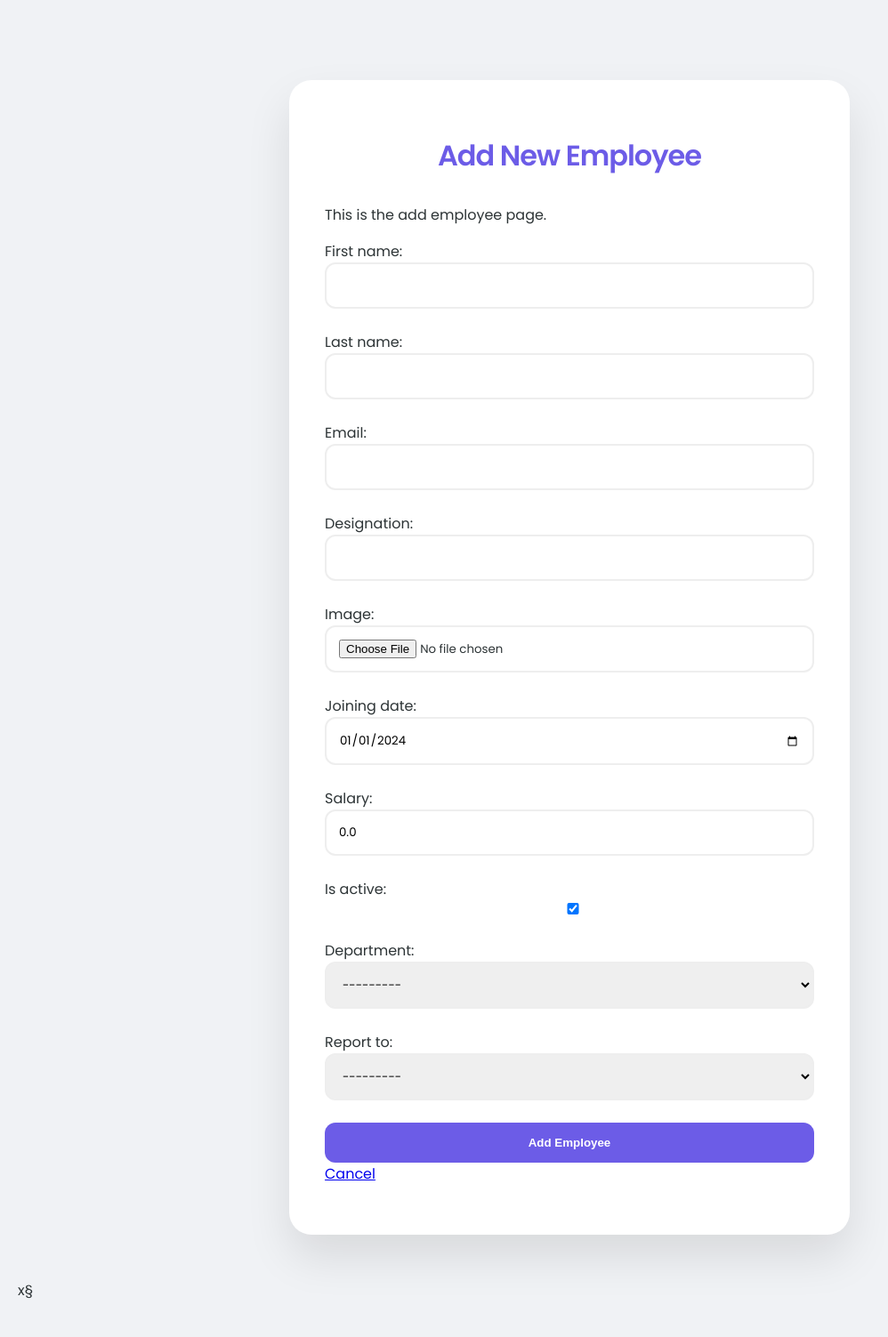
After one commit to tskloga-oss/employee_main, a Django app: page /employee/add/ in a window 1280 px wide. The commit adds this page. Shown: the whole page at 89% size, without its empty margins (0-998 px from the left). Run offline with Django 5.2, Linux system fonts and the light colour scheme; data that the repository does not hold is empty.

Commit message:
after employee_with_forms

```diff
--- a/employee/admin.py
+++ b/employee/admin.py
@@ -4,12 +4,13 @@ from .models import Department, Employee
 # Customizing the admin interface for Employee model
 class EmployeeAdmin(admin.ModelAdmin):
     list_display= ['id','full_name','email','designation','joining_date','is_active','department','report_to']
-    list_filter =['report_to']
+    list_filter =['created_at','updated_at','department']
     search_fields = ["first_name","last_name","email"]
     list_editable = ['designation','is_active']
     list_display_links = ['full_name','email']
     # ordering = ["-id"] descending order of id
     ordering = ["id"]  # ascending order of id
+    readonly_fields = ['created_at','updated_at']
 
 
 # Register your models here.
--- /dev/null
+++ b/employee/forms.py
@@ -0,0 +1,13 @@
+from django import forms
+from .models import Employee
+
+class EmployeeForm(forms.ModelForm):
+    class Meta:
+        model = Employee
+        # fields = ['first_name', 'last_name', 'email', 'designation', 'image', 'joining_date', 'salary', 'is_active', 'department',
+                #   'report_to','created_at','updated_at']
+        fields = '__all__'  # This will include all fields from the Employee model in the form
+        # You can also specify widgets for better form rendering if needed
+        widgets = {
+            'joining_date': forms.DateInput(attrs={'type': 'date'})
+        }
--- a/employee/models.py
+++ b/employee/models.py
@@ -6,6 +6,8 @@ class Department(models.Model):
     location = models.CharField(max_length=50)
     country = models.CharField(max_length=100)
     zone = models.CharField(max_length=50)
+    created_at = models.DateTimeField(auto_now=True)
+    updated_at = models.DateTimeField(auto_now=True)
 
     def __str__(self):
         return f"{self.name} - {self.location}"
@@ -16,11 +18,14 @@ class Employee(models.Model):
     last_name = models.CharField(max_length=50)
     email = models.EmailField(unique=True)
     designation = models.CharField(max_length=100)
+    image = models.ImageField(upload_to='employee_images', default='default.png')
     joining_date = models.DateField(default='2024-01-01')
     salary = models.DecimalField(max_digits=10, decimal_places=2, default=0.00)
     is_active = models.BooleanField(default=True)
     department= models.ForeignKey(Department,on_delete=models.SET_NULL,blank=True,null=True)
     report_to = models.ForeignKey('self',on_delete=models.SET_NULL,blank=True,null=True)
+    created_at = models.DateTimeField(auto_now=True)
+    updated_at = models.DateTimeField(auto_now=True)
 
 
     def __str__(self):
--- /dev/null
+++ b/employee/urls.py
@@ -0,0 +1,10 @@
+from django.urls import path
+
+from .views import employee_detail, add_employee,edit_employee
+
+urlpatterns =[
+    path('<int:id>/', employee_detail,name='employee_detail'),
+    path('add/', add_employee,name='add_employee'),
+    path('<int:id>/edit/',edit_employee,name='edit_employee')
+
+]
--- a/employee/views.py
+++ b/employee/views.py
@@ -1,3 +1,74 @@
-from django.shortcuts import render
+from django.http import HttpResponse
+from django.shortcuts import render, get_object_or_404
+
+from .models import Employee
+from .forms import EmployeeForm
+
+
 
 # Create your views here.
+# def home(request):
+#     return render(request, 'home.html')
+
+def employee_detail(request, id):
+    # Logic to fetch employee details based on the provided id
+    # For example, you might query the database for the employee with the given id
+    # employee = Employee.objects.get(id=id)
+    # name = employee.full_name()
+
+    # # For now, we'll just return a placeholder response
+    # # return render(request, 'employee_detail.html', {'employee_id': id})
+    # return HttpResponse(f"Hi {name}, <br> Please find your employee details below <br> Employee  ID: {id} <br> Department: {employee.department } <br> Position: {employee.designation}")
+
+    print(request,id)
+    employee = get_object_or_404(Employee, id=id)
+
+    print(employee.full_name())
+    context = {
+        'emp': employee
+
+    }
+
+    return render(request,'employee/employee_detail.html', context=context)
+
+
+def add_employee(request):
+
+    if request.method == 'POST':
+         print(request.POST)
+         form = EmployeeForm(request.POST, request.FILES)
+         if form.is_valid():
+            form.save()
+            return HttpResponse("Employee added successfully!")
+         else:
+             print(form.errors)
+             return HttpResponse("Form is not valid. Please check the input data.")
+
+    form = EmployeeForm()
+    context =  {
+        'form': form,
+        'message': 'This is the add employee page.'
+    }
+
+    return render(request, 'employee/add_employee.html', context=context)
+
+def edit_employee(request, id):
+    employee = get_object_or_404(Employee, id=id)
+
+    if request.method == 'POST':
+        form = EmployeeForm(request.POST, request.FILES, instance=employee)
+        if form.is_valid():
+            form.save()
+            return HttpResponse("Employee updated successfully!")
+        else:
+            print(form.errors)
+            return HttpResponse("Form is not valid. Please check the input data.")
+
+    form = EmployeeForm(instance=employee)
+    context = {
+        'form': form,
+        'message': 'This is the edit employee page.',
+        'e': employee
+    }
+
+    return render(request, 'employee/edit_employee.html', context=context)
--- a/employee_main/static/css/styles.css
+++ b/employee_main/static/css/styles.css
@@ -1,52 +1,164 @@
+@import url('https://fonts.googleapis.com/css2?family=Poppins:wght@300;400;600&display=swap');
+
+:root {
+    --primary: #6c5ce7;
+    --secondary: #a29bfe;
+    --bg: #f0f2f5;
+    --card-bg: #ffffff;
+    --text: #2d3436;
+    --accent: #00cec9;
+    --danger: #ff7675;
+}
+
 body {
-            font-family: "Inter", sans-serif;
-            background: #f5f5f5;
+    background-color: var(--bg);
+    font-family: 'Poppins', sans-serif;
     margin: 0;
-            padding: 40px;
-            text-align: center;
+    padding: 40px 20px;
+    color: var(--text);
+    animation: fadeIn 0.8s ease-in-out;
+}
+
+/* Smooth Fade-in Animation */
+@keyframes fadeIn {
+    from { opacity: 0; transform: translateY(10px); }
+    to { opacity: 1; transform: translateY(0); }
 }
 
 h1 {
-            margin-bottom: 20px;
-            color: #333;
+    text-align: center;
+    font-weight: 600;
+    letter-spacing: -1px;
+    color: var(--primary);
+    margin-bottom: 30px;
 }
 
-        table {
-            margin: auto;
-            border-collapse: collapse;
-            width: 90%;
-            max-width: 1000px;
-            border-radius: 8px;
+/* --- The Modern Table --- */
+table, .vertical-table {
+    width: 100%;
+    max-width: 1100px;
+    margin: 0 auto;
+    border-collapse: separate;
+    border-spacing: 0;
+    background: var(--card-bg);
+    border-radius: 20px;
     overflow: hidden;
-            box-shadow: 0 2px 10px rgba(0,0,0,0.1);
+    box-shadow: 0 20px 40px rgba(0,0,0,0.05);
+    transition: transform 0.3s ease;
 }
 
-        thead {
-            background: purple; /* header background */
-            color: white;
+table:hover {
+    transform: translateY(-5px); /* Gentle float effect on hover */
 }
 
-        th, td {
-            padding: 12px 15px;
-            border-bottom: 1px solid #ddd;
-            text-align: left;
-        }
-
-        tbody tr {
-            background: #fff8e1; /* creamy white rows */
-        }
-
-        tbody tr:hover {
-            background: #f0e6d2; /* slightly darker on hover */
+thead tr, .vertical-table tr th {
+    background: linear-gradient(135deg, var(--primary), var(--secondary)) !important;
 }
 
 th {
+    color: white !important;
+    padding: 20px;
+    font-size: 0.85rem;
     text-transform: uppercase;
-            font-size: 14px;
-            letter-spacing: 0.5px;
+    letter-spacing: 1.5px;
 }
 
 td {
-            color: #555;
-            font-size: 15px;
+    padding: 18px 20px;
+    border-bottom: 1px solid #f1f1f1;
+    transition: background 0.2s;
 }
+
+tbody tr:hover td {
+    background-color: #f9faff; /* Subtle highlight when mousing over rows */
+}
+
+/* --- Animated Icons --- */
+.actions-container {
+    display: flex;
+    gap: 15px;
+}
+
+.actions-container a {
+    text-decoration: none;
+    font-size: 1.2rem;
+    transition: all 0.3s cubic-bezier(0.175, 0.885, 0.32, 1.275);
+}
+
+.actions-container a:hover {
+    transform: scale(1.3) rotate(5deg);
+}
+
+.fa-eye { color: var(--secondary); }
+.fa-edit { color: var(--accent); }
+.fa-trash { color: var(--danger); }
+
+/* --- Attractive Add Button --- */
+.add-btn {
+    background: linear-gradient(135deg, var(--primary), var(--secondary));
+    color: white !important;
+    padding: 12px 25px;
+    border-radius: 50px;
+    text-decoration: none;
+    font-weight: 600;
+    box-shadow: 0 10px 20px rgba(108, 92, 231, 0.3);
+    transition: all 0.3s ease;
+    display: inline-block;
+}
+
+.add-btn:hover {
+    transform: translateY(-3px);
+    box-shadow: 0 15px 25px rgba(108, 92, 231, 0.4);
+}
+
+/* --- Animated Form Card --- */
+.form-container {
+    max-width: 550px;
+    margin: 50px auto;
+    background: var(--card-bg);
+    padding: 40px;
+    border-radius: 25px;
+    box-shadow: 0 25px 50px rgba(0,0,0,0.1);
+}
+
+.form-body p {
+    margin-bottom: 25px;
+    animation: slideIn 0.5s ease-out forwards;
+}
+
+@keyframes slideIn {
+    from { opacity: 0; transform: translateX(-20px); }
+    to { opacity: 1; transform: translateX(0); }
+}
+
+.form-body input, .form-body select {
+    width: 100%;
+    padding: 14px;
+    border: 2px solid #eee;
+    border-radius: 12px;
+    font-family: inherit;
+    transition: all 0.3s ease;
+}
+
+.form-body input:focus {
+    border-color: var(--primary);
+    box-shadow: 0 0 15px rgba(108, 92, 231, 0.1);
+    outline: none;
+}
+
+.submit-btn {
+    width: 100%;
+    background: var(--primary);
+    color: white;
+    padding: 15px;
+    border: none;
+    border-radius: 12px;
+    font-weight: 600;
+    cursor: pointer;
+    transition: 0.3s;
+}
+
+.submit-btn:hover {
+    background: var(--secondary);
+    letter-spacing: 1px;
+}
--- a/employee_main/urls.py
+++ b/employee_main/urls.py
@@ -15,10 +15,17 @@ Including another URLconf
     2. Add a URL to urlpatterns:  path('blog/', include('blog.urls'))
 """
 from django.contrib import admin
-from django.urls import path
-from . import views
+from django.urls import path, include
+
+from employee_main import settings
+from .views import home
+from django.conf.urls.static import static
 
 urlpatterns = [
     path('admin/', admin.site.urls),
-    path('', views.home, name='home'),
+    path('', home, name='home'),
+    path('employee/',include('employee.urls')),
 ]
+
+if settings.DEBUG:
+    urlpatterns += static(settings.MEDIA_URL, document_root=settings.MEDIA_ROOT)
--- a/manage.py
+++ b/manage.py
@@ -11,6 +11,7 @@ def main():
         from django.core.management import execute_from_command_line
     except ImportError as exc:
         raise ImportError(
+
             "Couldn't import Django. Are you sure it's installed and "
             "available on your PYTHONPATH environment variable? Did you "
             "forget to activate a virtual environment?"
--- /dev/null
+++ b/templates/404.html
@@ -0,0 +1,3 @@
+<h1>Oops! Employee Not Found 😢</h1>
+<p>The employee you are looking for does not exist.</p>
+<a href="/">Go Back Home</a>
--- /dev/null
+++ b/templates/employee/add_employee.html
@@ -0,0 +1,24 @@
+{% load static %}
+<link rel="stylesheet" href="{% static 'css/styles.css' %}" />
+
+<div class="form-container">
+  <h1>Add New Employee</h1>
+
+  {% if message %}
+  <div class="alert">{{ message }}</div>
+  {% endif %}
+
+  <form
+    action="{% url 'add_employee' %}"
+    method="post"
+    enctype="multipart/form-data"
+  >
+    {% csrf_token %}
+    <div class="form-body">{{ form.as_p }}</div>
+    <div class="form-footer">
+      <button type="submit" class="submit-btn">Add Employee</button>
+      <a href="{% url 'home' %}" class="cancel-link">Cancel</a>
+    </div>
+  </form>
+</div>
+x§
```
Also changed, not shown: employee_main/settings.py (+6 -2 lines), employee_main/static/css/bkpstyles.css (added, +54 -0 lines), templates/employee/edit_employee.html (added, +24 -0 lines), templates/employee/employee_detail.html (added, +44 -0 lines), templates/home.html (+47 -11 lines), employee/migrations/0001_initial.py, employee/migrations/0002_employee_salary_alter_employee_designation.py (deleted), employee/migrations/0003_alter_employee_id.py (deleted), 1 other file. Lines whose indentation alone changed are shown as unchanged.
